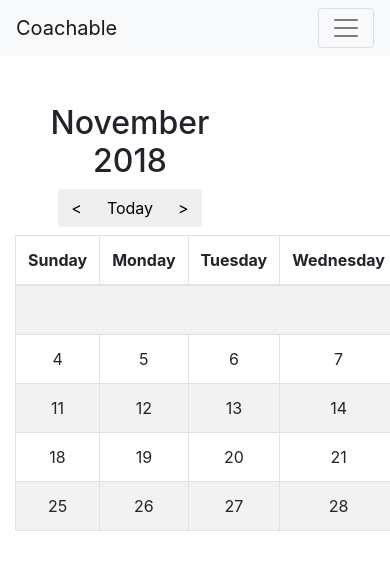
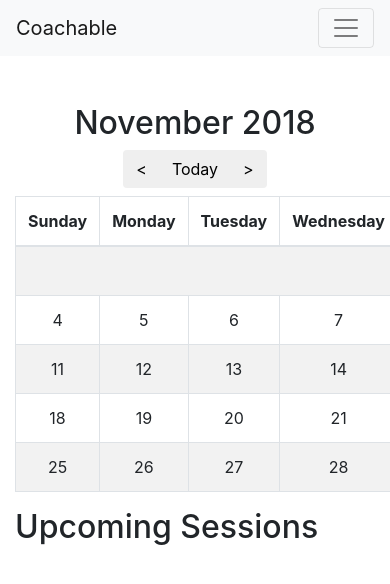
Before and after one commit to joecof/coachable, a website: page public/schedule.html in a window 390 px wide. Shown: the top 584 px of the page. Drawn offline with nearby package versions, Linux system fonts and the light colour scheme; some packages are replaced by stand-ins of ours; no server answers.

Commit message:
add responsive grid

```diff
--- a/public/schedule.html
+++ b/public/schedule.html
@@ -24,7 +24,7 @@
         </script>
     </head>
     <body>
-        <nav class="navbar navbar-expand-lg navbar-light bg-light">
+        <nav class="navbar navbar-expand-md navbar-light bg-light">
             <a class="navbar-brand" href="#">Coachable</a>
             <button class="navbar-toggler" type="button" data-toggle="collapse" data-target="#navbarSupportedContent" aria-controls="navbarSupportedContent" aria-expanded="false" aria-label="Toggle navigation">
                 <span class="navbar-toggler-icon"></span>
@@ -49,7 +49,7 @@
         </nav>
         <div class="container-fluid mt-5">
           <div class="row">
-            <div class="container col-8">
+            <div class="container col-12 col-lg-8">
               <div class="row mb-2">
                 <div class="col-12 col-md-8 text-center">
                   <h2 id="month"></h2>
@@ -69,8 +69,9 @@
                 </div>
               </div><!--(./row)-->
             </div><!--(./COntainer")-->
-            <div class="container col-4 mt-5">
-              <dl id="tasks">
+            <div class="container col-12 col-lg-4">
+              <p class="h2">Upcoming Sessions</p>
+              <dl id="tasks" class="mt-3">
 
               </dl>
             </div>
```
